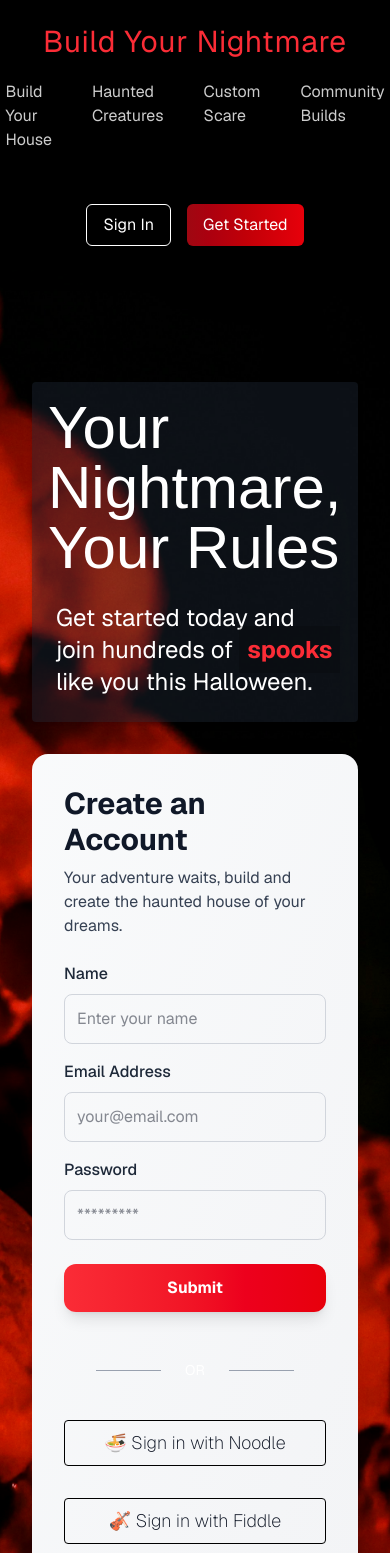
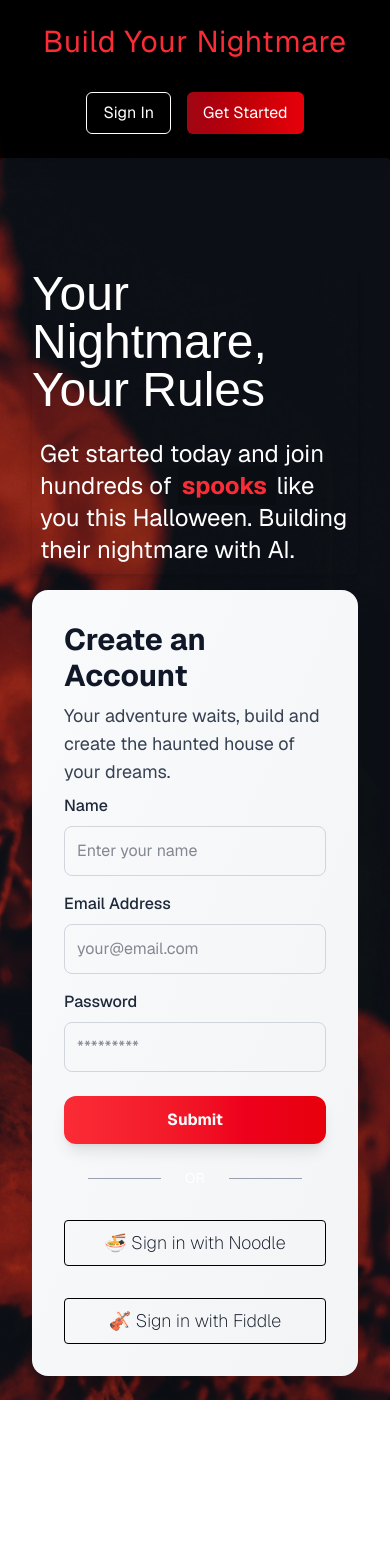
Before and after one commit to Davonne007-TX/ultimate-chase, a Next.js app: page / in a window 390 px wide. Shown: the top 1553 px of the page. After the commit the page ends 1400 px from the top, so only its background shows below. Built offline with nearby package versions, Linux system fonts and the light colour scheme; a web font is replaced by a local one.

Commit message:
add: mobile responsiveness to form and hero section

```diff
--- a/app/page.tsx
+++ b/app/page.tsx
@@ -4,15 +4,16 @@ import FormHero from "@/components/ui/create-an-account/FormHero";
 
 export default function Home() {
   return (
-    <main className="flex min-h-screen flex-col bg-[url('/skull.jpg')] bg-cover bg-center w-full">
+    <main className="flex min-h-screen flex-col bg-[url('/skull.jpg')] bg-cover bg-center bg-no-repeat justify-center w-full">
       <FormHeader />
 
-      <div className="flex flex-1 flex-col lg:flex-row gap-8 mt-8 px-8 ">
-        <div className="flex-1">
+      <div className="bg-gray-800/40 rounded">
+        <div className="mx-auto flex flex-1 flex-col lg:flex-row gap-4 mt-8 px-8 ">
           <FormHero />
-        </div>
-        <div className="flex-1 max-w-lg w-full">
-          <MyForm />
+
+          <div className="flex-2 max-w-lg w-full">
+            <MyForm />
+          </div>
         </div>
       </div>
     </main>
--- a/components/ui/create-an-account/FormHeader.tsx
+++ b/components/ui/create-an-account/FormHeader.tsx
@@ -20,7 +20,7 @@ export default function FormHeader() {
       {/* Links + Buttons */}
       <div className="flex flex-col lg:flex-row items-center gap-8 mt-4 lg:mt-0 w-full lg:w-auto">
         {/* Navigation Links */}
-        <nav className="flex gap-6">
+        <nav className="hidden lg:flex gap-6">
           {links.map((link) => (
             <a
               key={link.name}
--- a/components/ui/create-an-account/FormHero.tsx
+++ b/components/ui/create-an-account/FormHero.tsx
@@ -2,18 +2,18 @@
 
 export default function FormHero() {
   return (
-    <section className="bg-gray-800/40 rounded p-4 mt-20 shadow-md">
+    <section className="mt-20 shadow-md">
       <h1
         style={{ fontFamily: "var(--font-rubik-wet-paint" }}
-        className="font-rubik text-6xl max-w-3xl lg:text-8xl text-white"
+        className="font-rubik text-5xl md:text-6xl max-w-3xl lg:text-8xl text-white"
       >
         Your Nightmare, Your Rules
       </h1>
 
-      <p className="text-white p-2 text-2xl mt-4">
+      <p className="text-white p-2 text-2xl md:text-3xl mt-4 max-w-xl">
         Get started today and join hundreds of{" "}
-        <span className="text-red-500 bg-black/20 p-2 font-bold">spooks </span>
-        like you this Halloween.{" "}
+        <span className="text-red-500 bg-black/20 p-1 font-bold">spooks </span>
+        like you this Halloween. Building their nightmare with AI.{" "}
       </p>
     </section>
   );
--- a/components/ui/create-an-account/MyForm.tsx
+++ b/components/ui/create-an-account/MyForm.tsx
@@ -51,12 +51,12 @@ export default function MyForm() {
   return (
     <form
       onSubmit={handleSubmit}
-      className="space-y-6 p-8 bg-linear-to-br from-gray-50 to-gray-100 rounded-2xl shadow-2xl max-w-lg mx-auto"
+      className="space-y-2 px-8 py-8 lg:ml-20 mb-6 bg-linear-to-br from-gray-50 to-gray-100 rounded-2xl shadow-2xl max-w-lg "
     >
       <h1 className="text-3xl font-bold text-gray-900 mb-2">
         Create an Account
       </h1>
-      <p className="text-gray-700">
+      <p className="text-gray-700 text-lg">
         Your adventure waits, build and create the haunted house of your dreams.
       </p>
 
@@ -133,7 +133,7 @@ export default function MyForm() {
 
       <button
         type="submit"
-        className="w-full bg-linear-to-r from-red-500 to-red-600 text-white font-bold py-3 rounded-xl shadow-lg hover:scale-105 transform transition-all duration-300"
+        className="w-full mt-4 bg-linear-to-r from-red-500 to-red-600 text-white font-bold py-3 rounded-xl shadow-lg hover:scale-105 transform transition-all duration-300"
       >
         Submit
       </button>
--- a/components/ui/create-an-account/OtherOptions.tsx
+++ b/components/ui/create-an-account/OtherOptions.tsx
@@ -3,7 +3,7 @@
 export default function OtherOptions() {
   return (
     <section>
-      <div className="relative flex items-center p-8 -mt-4">
+      <div className="relative flex items-center p-6 -mt-4">
         <div className="grow border-t border-gray-400"></div>
         <span className="shrink mx-4 text-white p-2 text-sm  dark:bg-gray-800">
           OR
```
